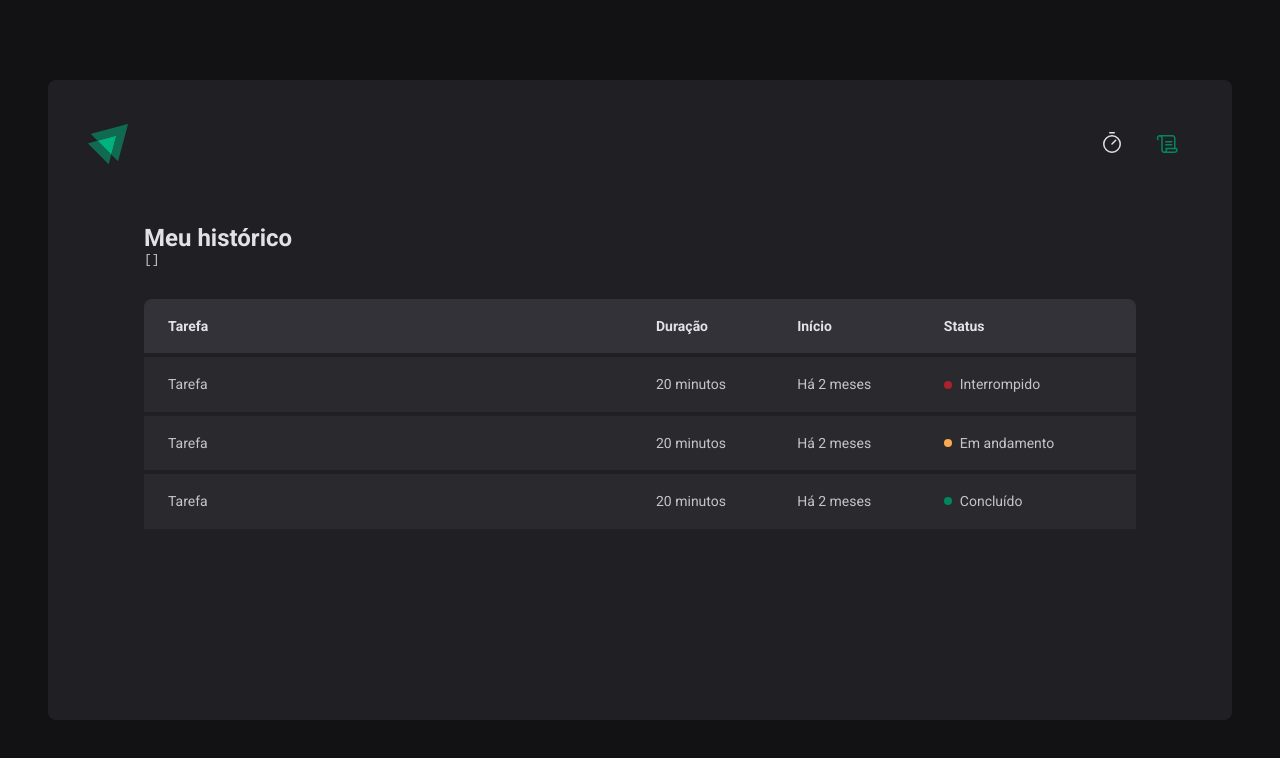
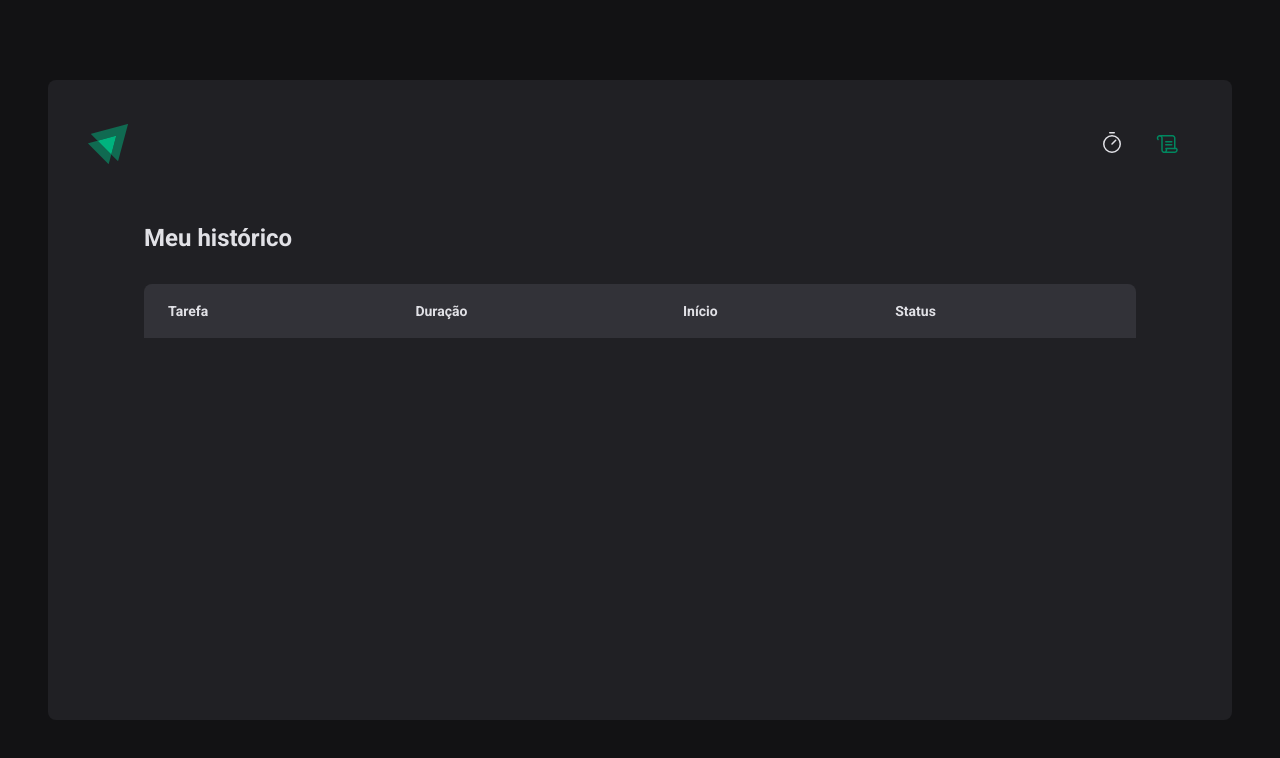
Before and after one commit to kleubinho/TIMER, a React (Vite) app: page /history in a window 1280 px wide. Shown: the top 758 px of the page. Built offline with nearby package versions, Linux system fonts and the light colour scheme.

Commit message:
Update format date

```diff
--- a/src/pages/History/index.tsx
+++ b/src/pages/History/index.tsx
@@ -1,3 +1,5 @@
+import { formatDistanceToNow } from "date-fns";
+import ptBR from "date-fns/locale/pt-BR";
 import { useContext } from "react";
 import { CyclesContext } from "../../contexts/CyclesContext";
 import { HistoryContainer, HistoryList, Status } from "./styles";
@@ -8,10 +10,6 @@
   return (
     <HistoryContainer>
       <h1>Meu histórico</h1>
-
-      <pre>
-        {JSON.stringify(cycles, null, 2)}
-      </pre>
 
       <HistoryList>
         <table>
@@ -24,30 +22,26 @@
             </tr>
           </thead>
           <tbody>
-            <tr>
-              <td>Tarefa</td>
-              <td>20 minutos</td>
-              <td>Há 2 meses</td>
-              <td>
-                <Status statusColor="red">Interrompido</Status>
-              </td>
-            </tr>
-            <tr>
-              <td>Tarefa</td>
-              <td>20 minutos</td>
-              <td>Há 2 meses</td>
-              <td>
-                <Status statusColor="yellow">Em andamento</Status>
-              </td>
-            </tr>
-            <tr>
-              <td>Tarefa</td>
-              <td>20 minutos</td>
-              <td>Há 2 meses</td>
-              <td>
-                <Status statusColor="green">Concluído</Status>
-              </td>
-            </tr>
+            {cycles.map((cycle) => {
+              return (
+                <tr key={cycle.id}>
+                  <td>{cycle.task}</td>
+                  <td>{cycle.minutesAmount} minutos</td>
+                  <td>{formatDistanceToNow(cycle.startDate, {
+                    addSuffix: true,
+                    locale: ptBR
+                  })}</td>
+                  <td>
+                    {cycle.finishedDate && <Status statusColor="green">Concluido</Status>}
+
+                    {cycle.interruptedDate && <Status statusColor="red">Interrompido</Status>}
+
+                    {!cycle.finishedDate && !cycle.interruptedDate && <Status statusColor="yellow">Em andamento</Status>}
+
+                  </td>
+                </tr>
+              );
+            })}
           </tbody>
         </table>
       </HistoryList>
```
